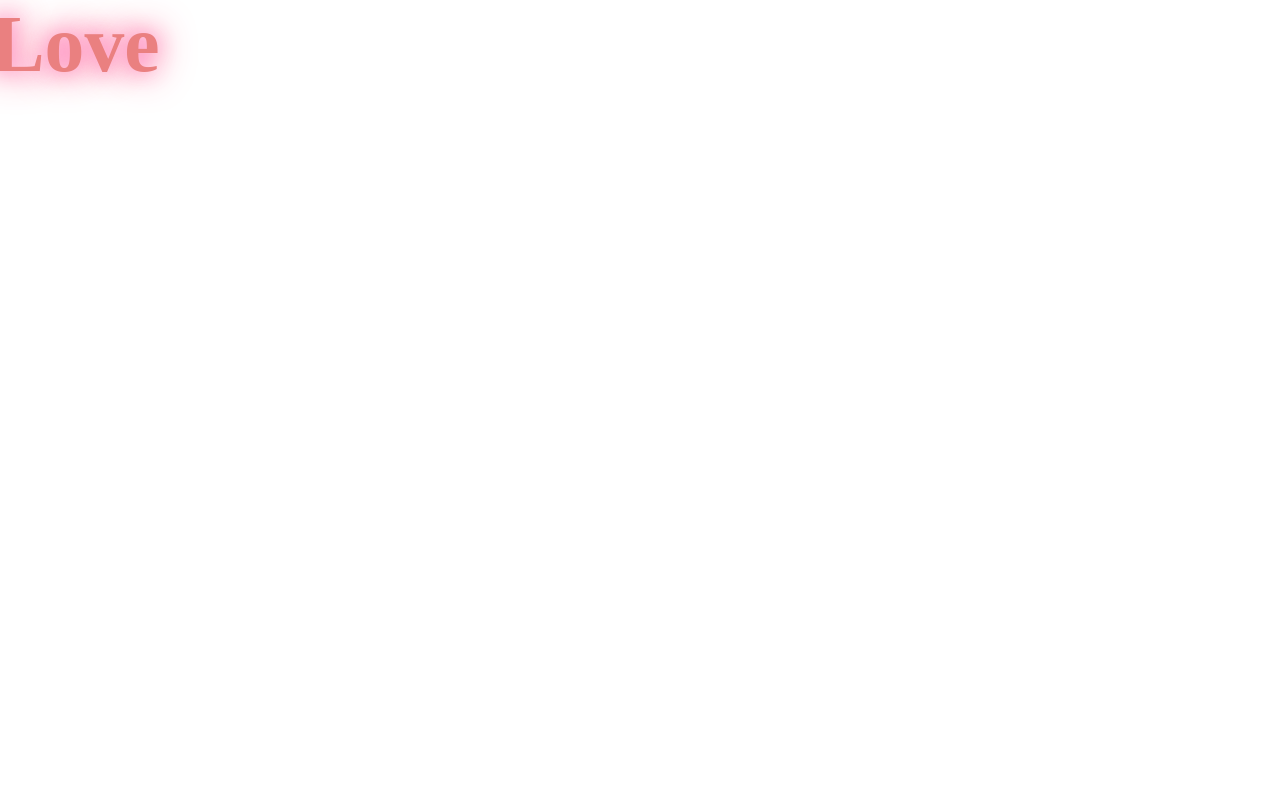
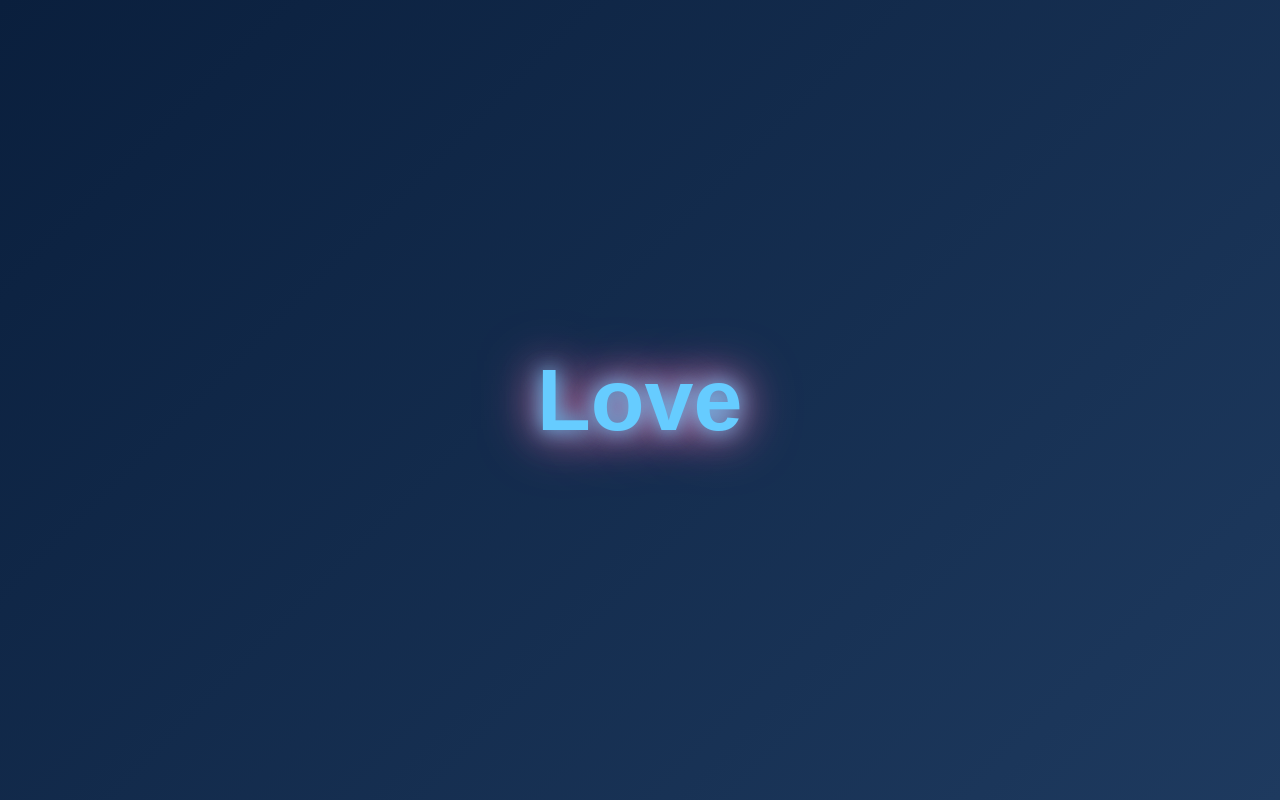
Before and after one commit to dex-gg/Mel-Animation, a plain HTML site: page index.html in a window 1280 px wide. Drawn offline with Linux system fonts and the light colour scheme.

Commit message:
não sei mais

```diff
--- a/style.css
+++ b/style.css
@@ -1,27 +1,67 @@
-.love_word {
-    color: #ea8080;
-    font-size: 4rem;           /* aumentei um pouco pra ficar mais visível */
-    font-weight: bold;
-    text-shadow: 0 0 15px #ff99cc, 0 0 30px #ff3366;
-    white-space: nowrap;
-    display: inline-block;
-    animation: float-heart 3s infinite ease-in-out,
-               heartbeat 1.2s infinite ease-in-out;
+body {
+    margin: 0;
+    height: 100vh;
+    background: linear-gradient(135deg, #0a1f3d, #1e3a5f);
+    overflow: hidden;
+    display: flex;
+    align-items: center;
+    justify-content: center;
+    font-family: 'Arial', sans-serif;
 }
 
-/* Movimento suave horizontal (flutuando) */
-@keyframes float-heart {
-    0%   { transform: translateX(-40px) rotate(-8deg); }
-    50%  { transform: translateX(40px)  rotate(8deg); }
-    100% { transform: translateX(-40px) rotate(-8deg); }
+/* Corações flutuando no fundo */
+.background-hearts {
+    position: absolute;
+    top: 0;
+    left: 0;
+    width: 100%;
+    height: 100%;
+    pointer-events: none;
+    z-index: 1;
 }
 
-/* Batimento de coração (pulse) */
+.heart {
+    position: absolute;
+    color: rgba(255, 100, 150, 0.6);
+    font-size: 1.8rem;
+    animation: floatUp linear infinite;
+    text-shadow: 0 0 8px rgba(255, 150, 200, 0.8);
+}
+
+@keyframes floatUp {
+    0%   { transform: translateY(100vh) rotate(0deg); opacity: 0.7; }
+    100% { transform: translateY(-100px) rotate(360deg); opacity: 0; }
+}
+
+/* Texto principal */
+.love_word {
+    position: relative;
+    z-index: 2;
+    color: #66ccff;
+    font-size: 5.5rem;
+    font-weight: bold;
+    text-shadow:
+        0 0 20px #66ccff,
+        0 0 40px #ff99cc,
+        0 0 60px #ff66aa;
+    white-space: nowrap;
+    animation: float-heart 4s infinite ease-in-out,
+               heartbeat 1.4s infinite ease-in-out;
+}
+
+/* Flutuação suave */
+@keyframes float-heart {
+    0%   { transform: translateX(-35px) rotate(-6deg); }
+    50%  { transform: translateX(35px)  rotate(6deg); }
+    100% { transform: translateX(-35px) rotate(-6deg); }
+}
+
+/* Batimento de coração */
 @keyframes heartbeat {
     0%    { transform: scale(1); }
-    15%   { transform: scale(1.25); }   /* primeiro batimento forte */
-    30%   { transform: scale(1); }
-    45%   { transform: scale(1.15); }   /* segundo batimento mais leve */
-    60%   { transform: scale(1); }
-    100%  { transform: scale(1); }      /* pausa natural */
+    12%   { transform: scale(1.18); }
+    25%   { transform: scale(1); }
+    40%   { transform: scale(1.12); }
+    55%   { transform: scale(1); }
+    100%  { transform: scale(1); }
 }
```
